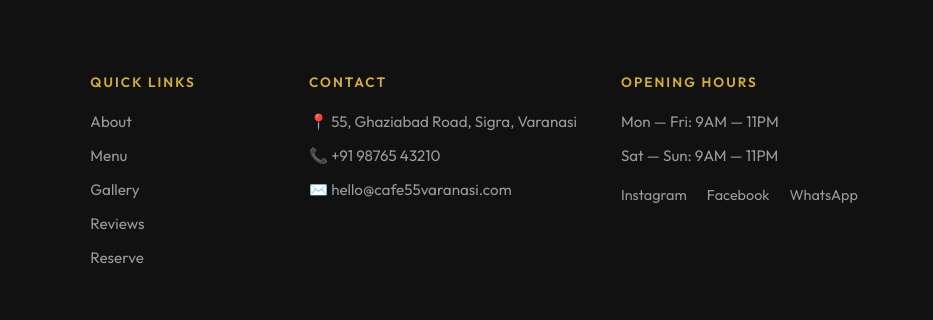
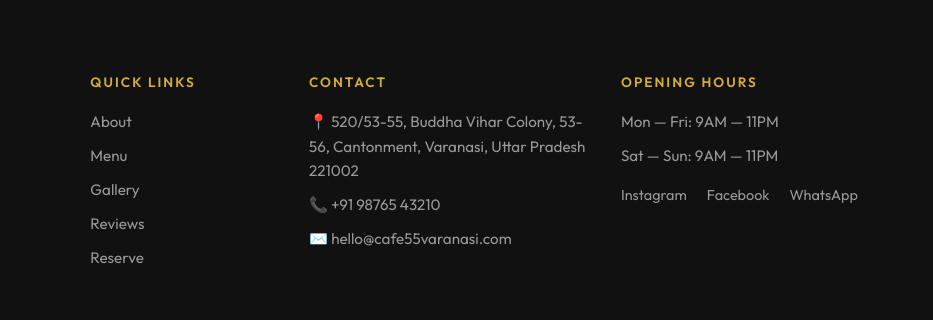
Before and after one commit to devnarayan6012-sys/Cafe-55-Varanasi, a website built with Vite: page index.html in a window 1280 px wide. Shown: the part 9163-9483 px from the top of the page, 347-1280 px from the left. Built offline with nearby package versions, Linux system fonts and the light colour scheme.

Commit message:
Updated Addreses

```diff
--- a/index.html
+++ b/index.html
@@ -521,7 +521,7 @@ Must visit with your Friends for some quality time..🌸🌸
           <div class="footer-col">
             <h4 class="footer-heading">Contact</h4>
             <ul class="footer-links">
-              <li>📍 55, Ghaziabad Road, Sigra, Varanasi</li>
+              <li>📍  520/53-55, Buddha Vihar Colony, 53-56, Cantonment, Varanasi, Uttar Pradesh 221002</li>
               <li>📞 +91 98765 43210</li>
               <li>✉️ hello@cafe55varanasi.com</li>
             </ul>
```
